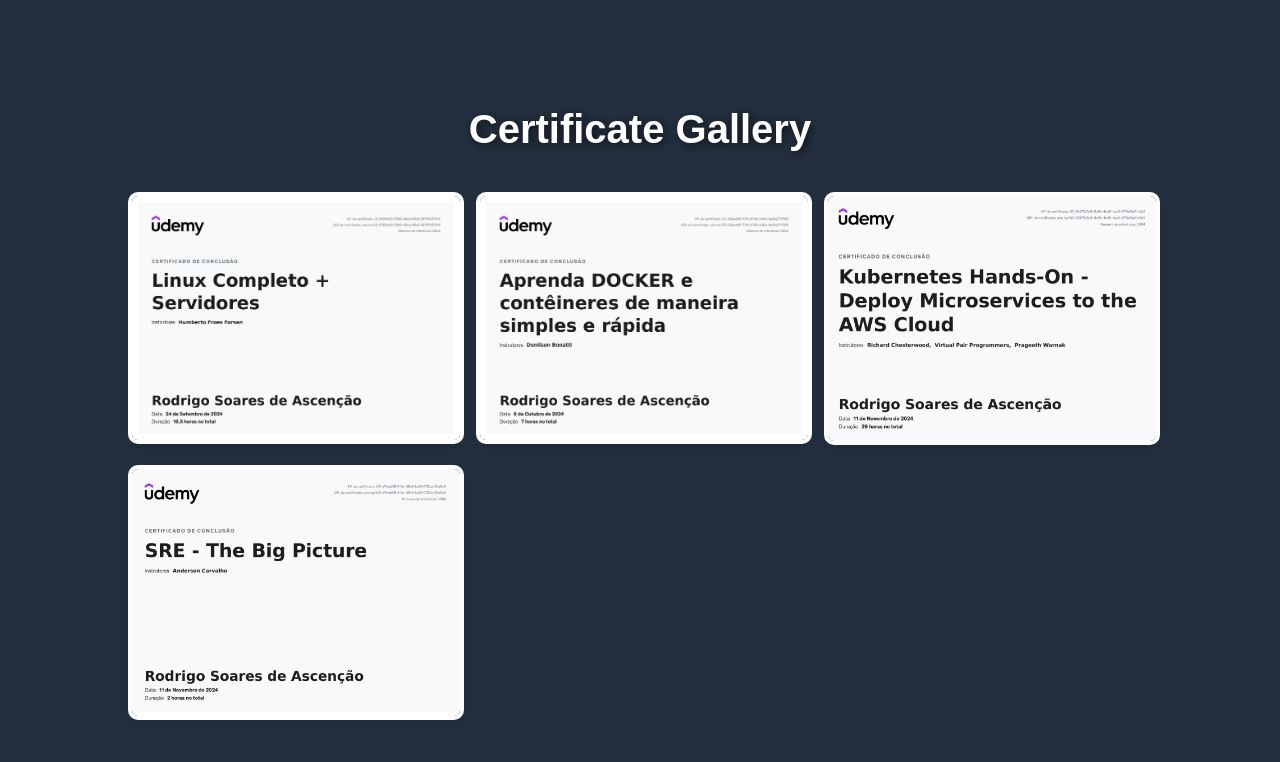
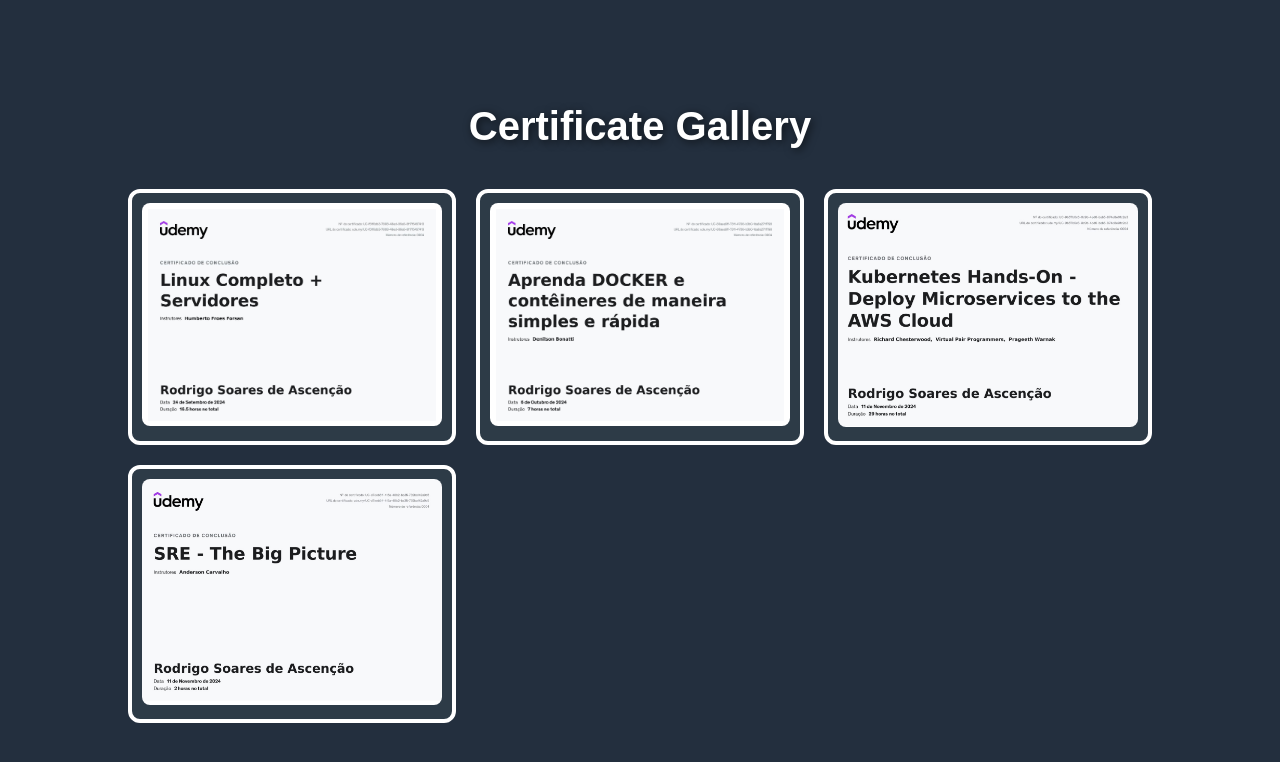
Before and after one commit to Rodrigolppz/Study-Progress, a plain HTML site: page index.html in a window 1280 px wide. Drawn offline with Linux system fonts and the light colour scheme.

Commit message:
Update index.html

```diff
--- a/index.html
+++ b/index.html
@@ -29,17 +29,21 @@
             gap: 20px;
             width: 80%;
         }
+        .gallery-item {
+            border: 4px solid #fff; /* Moldura branca ao redor das imagens */
+            padding: 10px;
+            border-radius: 12px;
+            background-color: #2d3b47; /* Cor de fundo das molduras */
+            transition: transform 0.4s ease-in-out, box-shadow 0.3s ease-in-out;
+        }
+        .gallery-item:hover {
+            transform: scale(1.05); /* Aumento mais perceptível ao passar o mouse */
+            box-shadow: 0 8px 16px rgba(0, 0, 0, 0.2); /* Efeito de sombra mais forte */
+        }
         .gallery img {
             width: 100%;
             height: auto;
-            border-radius: 10px;
-            border: 4px solid #fff; /* Borda branca ao redor das imagens */
-            box-shadow: 0 4px 8px rgba(0, 0, 0, 0.1);
-            transition: transform 0.4s ease-in-out, box-shadow 0.3s ease-in-out;
-        }
-        .gallery img:hover {
-            transform: scale(1.1); /* Aumento mais perceptível */
-            box-shadow: 0 8px 16px rgba(0, 0, 0, 0.2); /* Efeito de sombra mais forte */
+            border-radius: 8px; /* Bordas arredondadas nas imagens */
         }
     </style>
 </head>
@@ -47,13 +51,21 @@
     <h1>Certificate Gallery</h1>
     <div class="gallery">
         <!-- Certificado 1 -->
-        <img src="https://raw.githubusercontent.com/Rodrigolppz/Study-Progress/main/Certificates/Linux%20completo%20%2B%20servidores%20-%2016.5h.jpg" alt="Certificado 1">
+        <div class="gallery-item">
+            <img src="https://raw.githubusercontent.com/Rodrigolppz/Study-Progress/main/Certificates/Linux%20completo%20%2B%20servidores%20-%2016.5h.jpg" alt="Certificado 1">
+        </div>
         <!-- Certificado 2 -->
-        <img src="https://raw.githubusercontent.com/Rodrigolppz/Study-Progress/main/Certificates/Docker%20%26%20Containers.jpg" alt="Certificado 2">
+        <div class="gallery-item">
+            <img src="https://raw.githubusercontent.com/Rodrigolppz/Study-Progress/main/Certificates/Docker%20%26%20Containers.jpg" alt="Certificado 2">
+        </div>
         <!-- Certificado 3 -->
-        <img src="https://raw.githubusercontent.com/Rodrigolppz/Study-Progress/main/Certificates/Kubernetes%20Hands-On.jpg" alt="Certificado 3">
+        <div class="gallery-item">
+            <img src="https://raw.githubusercontent.com/Rodrigolppz/Study-Progress/main/Certificates/Kubernetes%20Hands-On.jpg" alt="Certificado 3">
+        </div>
         <!-- Certificado 4 -->
-        <img src="https://raw.githubusercontent.com/Rodrigolppz/Study-Progress/main/Certificates/SRE%20-%20The%20Big%20Picture.jpg" alt="Certificado 4">
+        <div class="gallery-item">
+            <img src="https://raw.githubusercontent.com/Rodrigolppz/Study-Progress/main/Certificates/SRE%20-%20The%20Big%20Picture.jpg" alt="Certificado 4">
+        </div>
         <!-- Adicione mais certificados aqui -->
     </div>
 </body>
```
